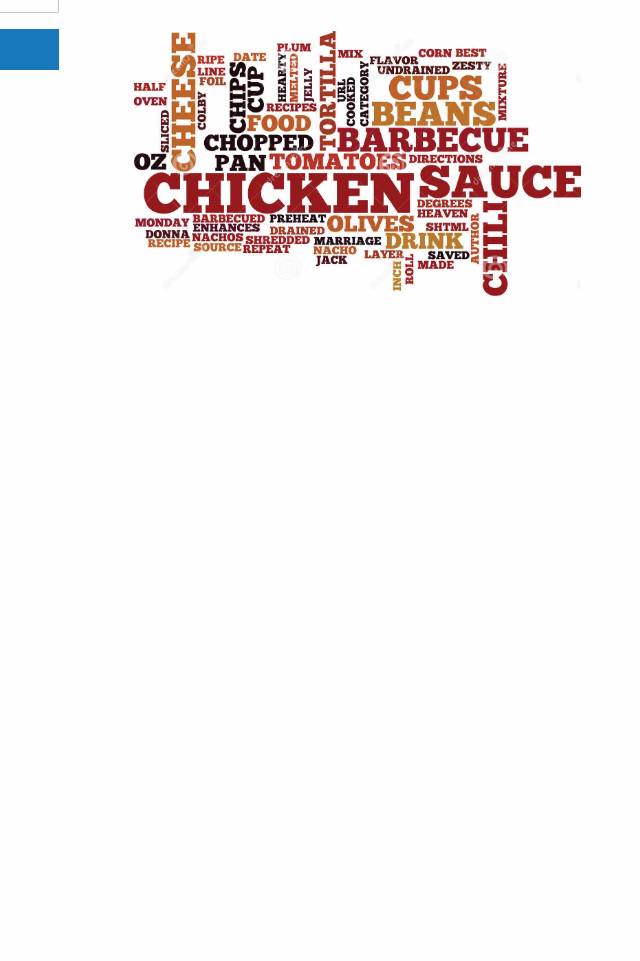
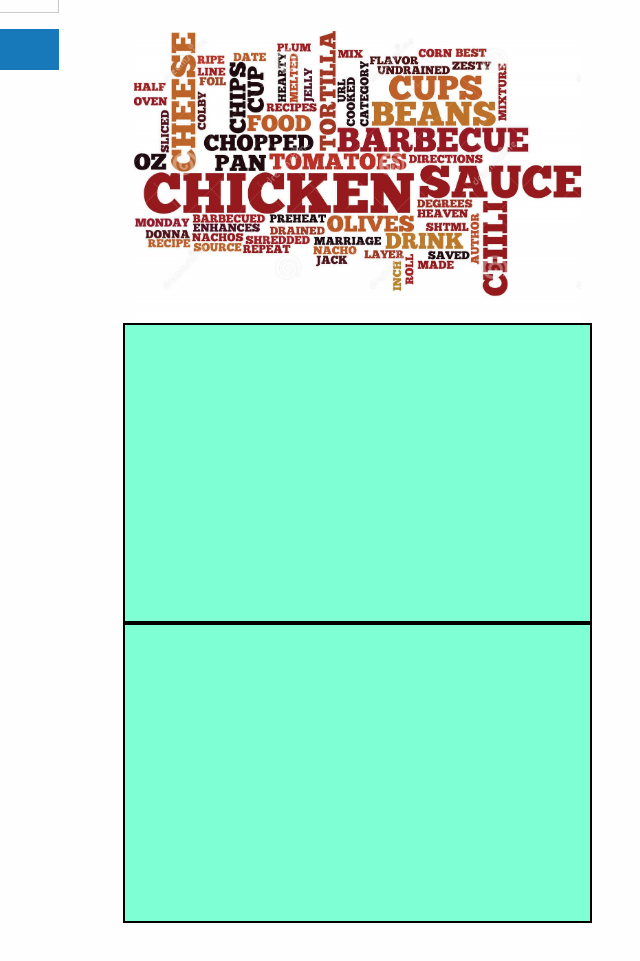
Before and after one commit to mrogers23458/recipe-champion, a plain HTML site: page assets/main.html in a window 1280 px wide. Shown: the part 207-1168 px from the top of the page, without its empty margins (640-1280 px from the left). Before the commit the page ends 800 px from the top, so only its background shows below. Drawn offline with nearby package versions, Linux system fonts and the light colour scheme.

Commit message:
Added Compare container and slots

```diff
--- a/assets/css/style.css
+++ b/assets/css/style.css
@@ -94,6 +94,18 @@ with what spoontacular gives us. Selectors for applying styles are important */
     width: 100%;
 }
 
+#recipe-compare-container {
+    flex: 1 1 100%;
+    flex-flow: row nowrap;
+}
+
+[class^="recipe-compare-card"] {
+    flex: 0 1 50%;
+    min-height: 300px;
+    border: 2px solid black;
+    background-color: aquamarine;
+}
+
 #recipeContainer {
     display: flex;
     flex-wrap: wrap;
@@ -113,6 +125,10 @@ with what spoontacular gives us. Selectors for applying styles are important */
     box-shadow: .3rem .3rem .3rem black;
     padding: 1rem;
     color: whitesmoke;
+}
+
+.recipeCard > * {
+    word-wrap: break-word;
 }
 
 .recipeCard img {
--- a/assets/js/javascript.js
+++ b/assets/js/javascript.js
@@ -16,7 +16,7 @@ const mainSrchInput = $('#main-search-input')
 const recipeContainer = $('#recipeContainer')
 
 // Spoonacular API Key
-const spoonApiKey = "";
+const spoonApiKey = "c0b01345b7484f1b90b89bab3999317f";
 
 // Object to construct Spoonacular Urls
 var spoonacularUrls = {
@@ -205,7 +205,7 @@ class RecipeCard {
 
     this.buildCardById = function buildCardById() {
       // Build Card Elements with data provided by the Spoonacular API
-      let newRecipeCard = $('<div class="recipeCard" name="recipe '+this.id+'"></div>');
+      let newRecipeCard = $('<div class="recipeCard" name="'+this.id+'"></div>');
       let newRecipeTitle = $('<h3 class="recipeTitle">'+this.title+'</h3>');
       let newRecipeImage = $('<img class="recipeImage" src='+this.image+'>');
       let newRecipeOl = $('<ol class="ingredientList" name="recipe '+this.id+'"></ol>');
@@ -220,7 +220,7 @@ class RecipeCard {
       })
 
       // Append Card to the Recipe Compare Container
-      $('#recipe-compare-container').append(newRecipeCard);
+      $('.recipe-compare-card-1').append(newRecipeCard);
     };
   }
 }
@@ -263,6 +263,7 @@ mainSrchBtn && mainSrchBtn.on('click', searchAndSave);
 findRecipeBtn && findRecipeBtn.on('click', goToMain);
 recipeContainer && recipeContainer.on('click', (event) => {
   let recipeId = $(event.target).attr('name')
+  console.log(event.target, recipeId)
   getRecipeById(recipeId)
 });
 historyBox.on('click', function(event){
--- a/assets/main.html
+++ b/assets/main.html
@@ -55,7 +55,10 @@
                     <button id="recipe1-btn" class="recipe-btn button large">Recipe 1</button>
                     <button id="recipe2-btn" class="recipe-btn button large">Recipe 2</button>
                 </div>
-                <div id="recipe-compare-container"></div>
+                <div id="recipe-compare-container">
+                    <div class="recipe-compare-card-1"></div>
+                    <div class="recipe-compare-card-2"></div>
+                </div>
                 <!--Container to be popluated by recipe cards-->
                 <div id="recipeContainer"></div>
             </div>
```
